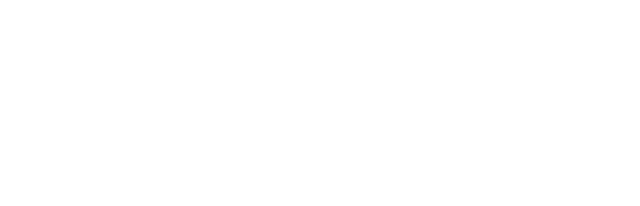
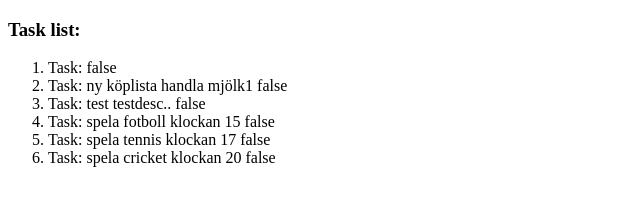
Before and after one commit to Albin-Tenghagen/boilerroomv44, a plain HTML site: page index.html in a window 1280 px wide. Shown: the whole page, without its empty margins (0-640 px from the left). Drawn offline with Linux system fonts and the light colour scheme.

Commit message:
håller på med history of list, kommit en bit.

```diff
--- a/index.html
+++ b/index.html
@@ -8,7 +8,10 @@
 </head>
 <body>
 
-
+    <div id="taskItemContainer">
+        <h3>Task list:</h3>
+        <ol id="taskItems"></ol>
+    </div>
 
 
     <script src="js/index.js"></script>
--- a/js/index.js
+++ b/js/index.js
@@ -10,9 +10,45 @@ console.log(myArray);
 
 // function addNewTask(){
 
+function addNewObj(id, description, finished){
+    let newObject = Object.create(myObject);
+    newObject.id = id;
+    newObject.description = description;
+    newObject.finished = finished;
+    myArray.push(newObject);
+
+    return;
+    }
+
+    addNewObj("ny köplista", "handla mjölk1", false)
+    addNewObj("test", "testdesc..", false)
+    addNewObj("spela fotboll", "klockan 15", false)
+    addNewObj("spela tennis", "klockan 17", false)
+    saveAndDisplayTasks("spela cricket", "klockan 20", false)
+
+
+
 // }
 
 // function showTaskList() {
+    function saveAndDisplayTasks(id, description, finished) {
+        // Add a new entry with calculation details to the history
+        myArray.push({ id, description, finished }); // changes the original array rather than creating a new one.
+
+        const taskContainer = document.getElementById("taskItems");
+        // taskContainer.innerHTML = '';
+
+
+        for (let i = 0; i < myArray.length; i++) {
+            const newObject = myArray[i];
+            const listItem = document.createElement("li");
+            listItem.textContent = `Task: ${newObject.id} ${newObject.description} ${newObject.finished}`;
+            taskContainer.appendChild(listItem);
+
+        }
+    }
+
+
 
 // }
 
@@ -30,28 +66,8 @@ console.log(myArray);
 
 // myArray.push(myObject);
 
-function objAdd(id, description, finished){
 
-    myObject.id = id;
-    myObject.description = description;
-    myObject.finished = finished;
-    return
-}
 // function that creates a new Object with with myObject as the the "template"
-function addNewObj(id, description, finished){
-let newObject = Object.create(myObject);
-newObject.id = id;
-newObject.description = description;
-newObject.finished = finished;
-// console.log(newObject);
-myArray.push(newObject);
-
-return;
-}
-
-addNewObj("ny köplista", "handla mjölk1", false)
-addNewObj("test", "testdesc..", false)
-addNewObj("spela fotboll", "klockan 15", false)
 
 
 
```
